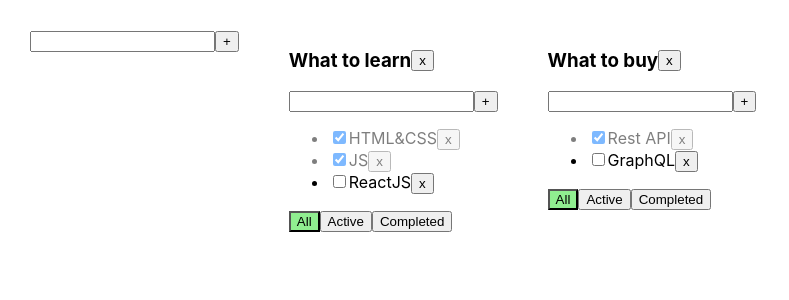
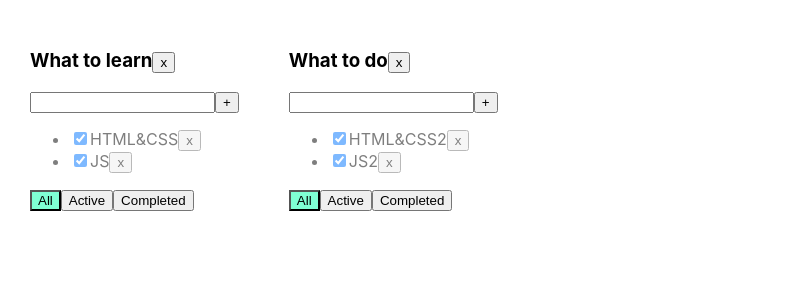
Before and after one commit to Anton-Osip/test, a React app: page / in a window 1280 px wide. Shown: the top 300 px of the page, without its empty margins (0-789 px from the left). Built offline with nearby package versions, Linux system fonts and the light colour scheme.

Commit message:
06 🥑 - Спринт 02, неделя 2

```diff
--- a/src/AddItemForm.tsx
+++ /dev/null
@@ -1,44 +0,0 @@
-import {ChangeEvent, KeyboardEvent, useState} from "react";
-import {Button} from "./Button";
-
-type AddItemFormPropsType = {
-    addItem: (title: string) => void
-}
-export const AddItemForm = (props: AddItemFormPropsType) => {
-
-    const [title, setTitle] = useState('')
-    const [error, setError] = useState<string | null>(null)
-
-    const addItemHandler = () => {
-        if (title.trim() !== '') {
-            props.addItem(title.trim())
-            setTitle('')
-        } else {
-            setError('Title is required')
-        }
-    }
-
-    const changeTaskTitleHandler = (event: ChangeEvent<HTMLInputElement>) => {
-        setTitle(event.currentTarget.value)
-    }
-
-    const addTaskOnKeyUpHandler = (event: KeyboardEvent<HTMLInputElement>) => {
-        setError(null)
-        if (event.key === 'Enter') {
-            addItemHandler()
-        }
-    }
-
-    return (
-        <div>
-            <input
-                className = {error ? 'error' : ''}
-                value = {title}
-                onChange = {changeTaskTitleHandler}
-                onKeyUp = {addTaskOnKeyUpHandler}
-            />
-            <Button title = {'+'} onClick = {addItemHandler}/>
-            {error && <div className = {'error-message'}>{error}</div>}
-        </div>
-    )
-}
--- a/src/App.css
+++ b/src/App.css
@@ -16,13 +16,9 @@
 }
 
 .active-filter {
-  background-color: lightgreen;
+  background-color: aquamarine;
 }
 
 .is-done {
   opacity: 0.5;
 }
-.todolist-title-container {
-  display: flex;
-  align-items: center;
-}
--- a/src/App.tsx
+++ b/src/App.tsx
@@ -1,137 +1,230 @@
+import React, {useEffect, useState} from 'react';
 import './App.css';
-import {Todolist} from "./Todolist";
-import {useState} from "react";
-import {v1} from "uuid";
-import {AddItemForm} from "./AddItemForm";
+import {Todolist} from './Todolist';
+import {v1} from 'uuid';
 
-export type TaskType = {
-    id: string
+type TodoFromServerType = {
+    title: string
+    filter: FilterValuesType
+    tasks: Array<TasksType>
+    students: Array<string>
+}
+type TodoFromServerTypeWithId = TodoFromServerType & {
+    todolistId: string
+
+}
+export type TasksType = {
+    taskId: string
     title: string
     isDone: boolean
 }
 
-export type FilterValuesType = 'all' | 'active' | 'completed'
+export type FilterValuesType = "all" | "active" | "completed";
 
-type TodolistType = {
-    id: string
-    title: string
-    filter: FilterValuesType
-}
-
-export type TasksStateType = {
-    [key: string]: TaskType[]
-}
 
 function App() {
+    // let todolistId1 = v1();
+    // let todolistId2 = v1();
+    //
+    // let [todolists, setTodolists] = useState<Array<TodolistType>>([
+    //     {id: todolistId1, title: "What to learn", filter: "all"},
+    //     {id: todolistId2, title: "What to buy", filter: "all"}
+    // ])
+    //
+    // let [tasks, setTasks] = useState<TasksStateType>({
+    //     [todolistId1]: [
+    //         {id: v1(), title: "HTML&CSS", isDone: true},
+    //         {id: v1(), title: "JS", isDone: true}
+    //     ],
+    //     [todolistId2]: [
+    //         {id: v1(), title: "Milk", isDone: true},
+    //         {id: v1(), title: "React Book", isDone: true}
+    //     ]
+    // });
 
-    let todolistID1 = v1()
-    let todolistID2 = v1()
+    const todoFromServer: TodoFromServerType[] = [
+        {
+            title: "What to learn",
+            filter: "all",
+            tasks: [
+                {taskId: v1(), title: "HTML&CSS", isDone: true},
+                {taskId: v1(), title: "JS", isDone: true}
+            ],
+            students: [
+                'Rick Kane',
+                'Finnlay Bentley',
+                'Samia North',
+                'Isaac Morton',
+                'Lily-Ann Clifford',
+                'Thalia Park',
+                'Sapphire Cruz',
+                'Cieran Vazquez',
+                'Anya Estes',
+                'Dominika Field',
+                'Rosanna Chung',
+                'Safiyah Davey',
+                'Ryley Beasley',
+                'Kalvin Trejo',
+                'Evie-Mae Farrell',
+                'Juliet Valencia',
+                'Astrid Austin',
+                'Lyle Montgomery',
+                'Nisha Mora',
+                'Kylie Callaghan',
+                'Star Wilks',
+                'Marissa Colley',
+                'Asa Fuller',
+                'Leigh Kemp',
+                'Avleen Dawson',
+                'Sammy Bonilla',
+                'Acacia Becker',
+                'Coral Shepherd',
+                'Melina Molina',
+                'Kiran Bailey',
+                'Clara Escobar',
+                'Alexandru Horn',
+                'Brandon-Lee Mercado',
+                'Elouise Weston',
+                'King Long',
+                'Kerri Searle',
+                'Kanye Hamer',
+                'Elwood Benitez',
+                'Mikail Whitaker',
+                'Bobby Hardy',
+                'Talha Ferry',
+                'Priscilla Landry',
+                'Olivia-Grace Cain',
+                'Kiaan Wallace',
+                'Wesley Padilla90',
+                'Ella-Grace Wooten91',
+                'Kaif Molloy92',
+                'Kamal Broadhurst93',
+                'Bianca Ferrell94',
+                'Micheal Talbot95',
+            ]
+        },
+        {
+            title: "What to do",
+            filter: "all",
+            tasks: [
+                {taskId: v1(), title: "HTML&CSS2", isDone: true},
+                {taskId: v1(), title: "JS2", isDone: true}
+            ],
+            students: [
+                'Jago Wormald1',
+                'Saul Milne2',
+                'Aariz Hester3',
+                'Dion Reeve4',
+                'Anisa Ortega5',
+                'Blade Cisneros6',
+                'Malaikah Phelps7',
+                'Zeeshan Gallagher8',
+                'Isobella Vo9',
+                'Rizwan Mathis10',
+                'Menaal Leach11',
+                'Kian Walton12',
+                'Orion Lamb13',
+                'Faizah Huynh14',
+                'Crystal Vaughan15',
+                'Vivien Hickman16',
+                'Stuart Lu17',
+                'Karol Davison18',
+                'Dario Burns19',
+                'Chloe Rich20',
+                'Martyna Felix',
+                'Nida Glass',
+                'Maeve Miles',
+                'Hasnain Puckett',
+                'Ayman Cano',
+                'Safwan Perry',
+                'Fox Kelly',
+                'Louise Barlow',
+                'Malaki Mcgill',
+                'Leanna Cline',
+                'Willard Hodge',
+                'Amelia Dorsey',
+                'Kiah Porter',
+                'Jeanne Daly',
+                'Mohsin Armstrong',
+                'Laurie Rangel',
+                'Princess Tierney',
+                'Kasim Kendall',
+                'Darryl Cope',
+                'Elysha Ray',
+                'Liyana Harris',
+                'Kashif Blackburn',
+                'Atif Zimmerman',
+                'Sila Hartley',
+                'Ralphie Hebert',
+            ]
+        }
+    ]
 
-    let [todolists, setTodolists] = useState<TodolistType[]>([
-        {id: todolistID1, title: 'What to learn', filter: 'all'},
-        {id: todolistID2, title: 'What to buy', filter: 'all'},
-    ])
+    let [todolists, setTodolists] = useState<Array<TodoFromServerTypeWithId>>([])
 
-    let [tasks, setTasks] = useState<TasksStateType>({
-        [todolistID1]: [
-            {id: v1(), title: 'HTML&CSS', isDone: true},
-            {id: v1(), title: 'JS', isDone: true},
-            {id: v1(), title: 'ReactJS', isDone: false},
-        ],
-        [todolistID2]: [
-            {id: v1(), title: 'Rest API', isDone: true},
-            {id: v1(), title: 'GraphQL', isDone: false},
-        ],
-    })
+    useEffect(() => {
+        setTodolists(todoFromServer.map(tl => ({...tl, todolistId: v1()})))
+    }, [])
 
-    const removeTask = (taskId: string, todolistId: string) => {
-        const newTodolistTasks = {...tasks, [todolistId]: tasks[todolistId].filter(t => t.id !== taskId)}
-        setTasks(newTodolistTasks)
-    }
-    const addTask = (title: string, todolistId: string) => {
-        const newTask = {
-            id: v1(),
-            title: title,
-            isDone: false
-        }
-        const newTodolistTasks = {...tasks, [todolistId]: [newTask, ...tasks[todolistId]]}
-        setTasks(newTodolistTasks)
-    }
-    const changeTaskStatus = (taskId: string, taskStatus: boolean, todolistId: string) => {
-        const newTodolistTasks = {
-            ...tasks,
-            [todolistId]: tasks[todolistId].map(t => t.id == taskId ? {...t, isDone: taskStatus} : t)
-        }
-        setTasks(newTodolistTasks)
-    }
-    const changeTaskTitle = (taskId: string, title: string, todolistId: string) => {
-        const newTodolistTasks = {
-            ...tasks,
-            [todolistId]: tasks[todolistId].map(t => t.id == taskId ? {...t, title} : t)
-        }
-        setTasks(newTodolistTasks)
-    }
-    const changeFilter = (filter: FilterValuesType, todolistId: string) => {
-        const newTodolists = todolists.map(tl => {
-            return tl.id === todolistId ? {...tl, filter} : tl
-        })
-        setTodolists(newTodolists)
-    }
-    const changeTodoListTitle = (title: string, todolistId: string) => {
-        const newTodolists = todolists.map(tl => {
-            return tl.id === todolistId ? {...tl, title:title} : tl
-        })
-        setTodolists(newTodolists)
-    }
-    const removeTodolist = (todolistId: string) => {
-        const newTodolists = todolists.filter(tl => tl.id !== todolistId)
-        setTodolists(newTodolists)
 
-        delete tasks[todolistId]
-        setTasks({...tasks})
+    function removeTask(id: string, todolistId: string) {
+        setTodolists(todolists.map(tl => tl.todolistId === todolistId ? {
+            ...tl,
+            tasks: tl.tasks.filter(t => t.taskId !== id)
+        } : tl))
     }
 
-    const addTodoList = (title: string) => {
-        const newTodolist: TodolistType = {
-            id: v1(),
-            title: title,
-            filter: 'all'
-        }
-        setTodolists([...todolists, newTodolist])
-        setTasks({...tasks, [newTodolist.id]: []})
+    function addTask(title: string, todolistId: string) {
+        const newTask: TasksType = {taskId: v1(), title: title, isDone: false}
+        setTodolists(todolists.map(tl => tl.todolistId === todolistId ? {...tl, tasks: [...tl.tasks, newTask]} : tl))
+    }
+
+    function changeStatus(id: string, isDone: boolean, todolistId: string) {
+        setTodolists(todolists.map(tl => tl.todolistId === todolistId ? {
+            ...tl,
+            tasks: tl.tasks.map(t => t.taskId === id ? {...t, isDone: isDone} : t)
+        } : tl))
+    }
+
+    function changeFilter(value: FilterValuesType, todolistId: string) {
+        setTodolists(todolists.map(tl => tl.todolistId === todolistId ? {...tl, filter: value} : tl))
+    }
+
+    function removeTodolist(id: string) {
+        setTodolists(todolists.filter(tl => tl.todolistId !== id))
     }
 
     return (
         <div className = "App">
-            <AddItemForm addItem = {addTodoList}/>
-            {todolists.map((tl) => {
+            {
+                todolists.map(tl => {
 
-                const allTodolistTasks = tasks[tl.id]
-                let tasksForTodolist = allTodolistTasks
+                    let allTodolistTasks = tl.tasks;
+                    let tasksForTodolist = allTodolistTasks;
 
-                if (tl.filter === 'active') {
-                    tasksForTodolist = allTodolistTasks.filter(task => !task.isDone)
-                }
+                    if (tl.filter === "active") {
+                        tasksForTodolist = allTodolistTasks.filter(t => !t.isDone);
+                    }
+                    if (tl.filter === "completed") {
+                        tasksForTodolist = allTodolistTasks.filter(t => t.isDone);
+                    }
 
-                if (tl.filter === 'completed') {
-                    tasksForTodolist = allTodolistTasks.filter(task => task.isDone)
-                }
+                    return (<Todolist
+                        key = {tl.todolistId}
+                        id = {tl.todolistId}
+                        title = {tl.title}
+                        tasks = {tasksForTodolist}
+                        removeTask = {removeTask}
+                        changeFilter = {changeFilter}
+                        addTask = {addTask}
+                        changeTaskStatus = {changeStatus}
+                        filter = {tl.filter}
+                        removeTodolist = {removeTodolist}
+                    />)
 
-                return <Todolist
-                    key = {tl.id}
-                    todolistId = {tl.id}
-                    title = {tl.title}
-                    tasks = {tasksForTodolist}
-                    removeTask = {removeTask}
-                    changeFilter = {changeFilter}
-                    addTask = {addTask}
-                    changeTaskStatus = {changeTaskStatus}
-                    filter = {tl.filter}
-                    removeTodolist = {removeTodolist}
-                    changeTodoListTitle={changeTodoListTitle}
-                    changeTaskTitle={changeTaskTitle}
-                />
-            })}
+                })
+            }
+
         </div>
     );
 }
--- a/src/Button.tsx
+++ /dev/null
@@ -1,11 +0,0 @@
-type ButtonPropsType = {
-	title: string
-	onClick?:()=> void
-	className?: string
-}
-
-export const Button = ({title, onClick, className}: ButtonPropsType) => {
-	return (
-		<button className={className} onClick={onClick}>{title}</button>
-	)
-}
--- a/src/EditableSpan.tsx
+++ /dev/null
@@ -1,29 +0,0 @@
-import {ChangeEvent, useState} from "react";
-
-type EditableSpanPropsType = {
-    value: string
-    changeTitle: (title: string) => void
-}
-export const EditableSpan = (props: EditableSpanPropsType) => {
-    const [editMode, setEditMode] = useState(false)
-    const [text, setText] = useState('')
-
-    const activateEditModeHandler = () => {
-        setText(props.value)
-        setEditMode(true)
-    }
-    const deactivateEditModeHandler = () => {
-        setEditMode(false)
-        props.changeTitle(text)
-    }
-    const onChangeHandler = (e: ChangeEvent<HTMLInputElement>) => {
-        setText(e.currentTarget.value)
-    }
-    return (<>
-        {editMode ? (
-            <input value = {text} autoFocus onChange = {onChangeHandler} onBlur = {deactivateEditModeHandler}/>
-        ) : (
-            <span onDoubleClick = {activateEditModeHandler} >{props.value}</span>
-        )}
-    </>)
-}
--- a/src/Todolist.tsx
+++ b/src/Todolist.tsx
@@ -1,95 +1,87 @@
-import {FilterValuesType, TaskType} from "./App";
-import {ChangeEvent} from "react";
-import {Button} from "./Button";
-import {AddItemForm} from "./AddItemForm";
-import {EditableSpan} from "./EditableSpan";
+import React, {ChangeEvent, useState, KeyboardEvent, useEffect} from 'react';
+import {FilterValuesType, TasksType} from './App';
+
 
 type PropsType = {
+    id: string
     title: string
-    todolistId: string
-    tasks: TaskType[]
+    tasks: Array<TasksType>
     removeTask: (taskId: string, todolistId: string) => void
-    changeFilter: (filter: FilterValuesType, todolistId: string) => void
+    changeFilter: (value: FilterValuesType, todolistId: string) => void
     addTask: (title: string, todolistId: string) => void
-    changeTaskStatus: (taskId: string, taskStatus: boolean, todolistId: string) => void
+    changeTaskStatus: (id: string, isDone: boolean, todolistId: string) => void
+    removeTodolist: (id: string) => void
     filter: FilterValuesType
-    removeTodolist: (todolistId: string) => void
-    changeTodoListTitle: (title: string, todolistId: string) => void
-    changeTaskTitle: (taskId: string, title: string, todolistId: string) => void
 }
 
-export const Todolist = (props: PropsType) => {
-    const {
-        title,
-        tasks,
-        filter,
-        removeTask,
-        changeFilter,
-        addTask,
-        changeTaskStatus,
-        todolistId,
-        removeTodolist,
-        changeTodoListTitle, changeTaskTitle
-    } = props
+export function Todolist(props: PropsType) {
+    let [title, setTitle] = useState("")
+    let [error, setError] = useState<string | null>(null)
+useEffect(()=>{
+})
+    const addTask = () => {
+        let newTitle = title.trim();
+        if (newTitle !== "") {
+            props.addTask(newTitle, props.id);
+            setTitle("");
+        } else {
+            setError("Title is required");
+        }
+    }
+    const onChangeHandler = (e: ChangeEvent<HTMLInputElement>) => {
+        setTitle(e.currentTarget.value)
+    }
+    const onKeyPressHandler = (e: KeyboardEvent<HTMLInputElement>) => {
+        setError(null);
+        if (e.charCode === 13) {
+            addTask();
+        }
+    }
+    const removeTodolist = () => props.removeTodolist(props.id)
+    const onAllClickHandler = () => props.changeFilter("all", props.id);
+    const onActiveClickHandler = () => props.changeFilter("active", props.id);
+    const onCompletedClickHandler = () => props.changeFilter("completed", props.id);
 
+    return <div>
+        <h3> {props.title}
+            <button onClick = {removeTodolist}>x</button>
+        </h3>
+        <div>
+            <input value = {title}
+                   onChange = {onChangeHandler}
+                   onKeyPress = {onKeyPressHandler}
+                   className = {error ? "error" : ""}
+            />
+            <button onClick = {addTask}>+</button>
+            {error && <div className = "error-message">{error}</div>}
+        </div>
+        <ul>
+            {
+                props.tasks.map(t => {
+                    const onClickHandler = () => props.removeTask(t.taskId, props.id)
+                    const onChangeHandler = (e: ChangeEvent<HTMLInputElement>) => {
+                        let newIsDoneValue = e.currentTarget.checked;
+                        props.changeTaskStatus(t.taskId, newIsDoneValue, props.id);
+                    }
 
-    const changeFilterTasksHandler = (filter: FilterValuesType) => {
-        changeFilter(filter, props.todolistId)
-    }
-
-    const removeTodolistHandler = () => {
-        removeTodolist(todolistId)
-    }
-
-    const addTaskCallback = (title: string) => {
-        addTask(title, props.todolistId)
-    }
-
-    const changeTodoListTitleHandler = (title: string) => {
-        changeTodoListTitle(title, props.todolistId)
-    }
-
-    return (
+                    return <li key = {t.taskId} className = {t.isDone ? "is-done" : ""}>
+                        <input type = "checkbox" onChange = {onChangeHandler} checked = {t.isDone}/>
+                        <span>{t.title}</span>
+                        <button onClick = {onClickHandler}>x</button>
+                    </li>
+                })
+            }
+        </ul>
         <div>
-            <div className = {"todolist-title-container"}>
-                <h3><EditableSpan value = {title} changeTitle = {changeTodoListTitleHandler}/></h3>
-                <Button title = {'x'} onClick = {removeTodolistHandler}/>
-            </div>
-            <AddItemForm addItem = {addTaskCallback}/>
-            {
-                tasks.length === 0
-                    ? <p>Тасок нет</p>
-                    : <ul>
-                        {tasks.map((task) => {
-
-                            const removeTaskHandler = () => {
-                                removeTask(task.id, todolistId)
-                            }
-
-                            const changeTaskStatusHandler = (e: ChangeEvent<HTMLInputElement>) => {
-                                const newStatusValue = e.currentTarget.checked
-                                changeTaskStatus(task.id, newStatusValue, todolistId)
-                            }
-                            const changeTaskTitleHandler = (text: string) => {
-                                changeTaskTitle(task.id, text, todolistId)
-                            }
-
-                            return <li key = {task.id} className = {task.isDone ? 'is-done' : ''}>
-                                <input type = "checkbox" checked = {task.isDone} onChange = {changeTaskStatusHandler}/>
-                                <EditableSpan value = {task.title} changeTitle = {changeTaskTitleHandler}/>
-                                <Button onClick = {removeTaskHandler} title = {'x'}/>
-                            </li>
-                        })}
-                    </ul>
-            }
-            <div>
-                <Button className = {filter === 'all' ? 'active-filter' : ''} title = {'All'}
-                        onClick = {() => changeFilterTasksHandler('all')}/>
-                <Button className = {filter === 'active' ? 'active-filter' : ''} title = {'Active'}
-                        onClick = {() => changeFilterTasksHandler('active')}/>
-                <Button className = {filter === 'completed' ? 'active-filter' : ''} title = {'Completed'}
-                        onClick = {() => changeFilterTasksHandler('completed')}/>
-            </div>
+            <button className = {props.filter === 'all' ? "active-filter" : ""}
+                    onClick = {onAllClickHandler}>All
+            </button>
+            <button className = {props.filter === 'active' ? "active-filter" : ""}
+                    onClick = {onActiveClickHandler}>Active
+            </button>
+            <button className = {props.filter === 'completed' ? "active-filter" : ""}
+                    onClick = {onCompletedClickHandler}>Completed
+            </button>
         </div>
-    )
+    </div>
 }
--- a/src/index.tsx
+++ b/src/index.tsx
@@ -5,12 +5,10 @@ import App from './App';
 
 
 const root = ReactDOM.createRoot(
-  document.getElementById('root') as HTMLElement
+    document.getElementById('root') as HTMLElement
 );
 root.render(
-  <React.StrictMode>
-    <App />
-  </React.StrictMode>
+    <App/>
 );
 
 // If you want to start measuring performance in your app, pass a function
```
